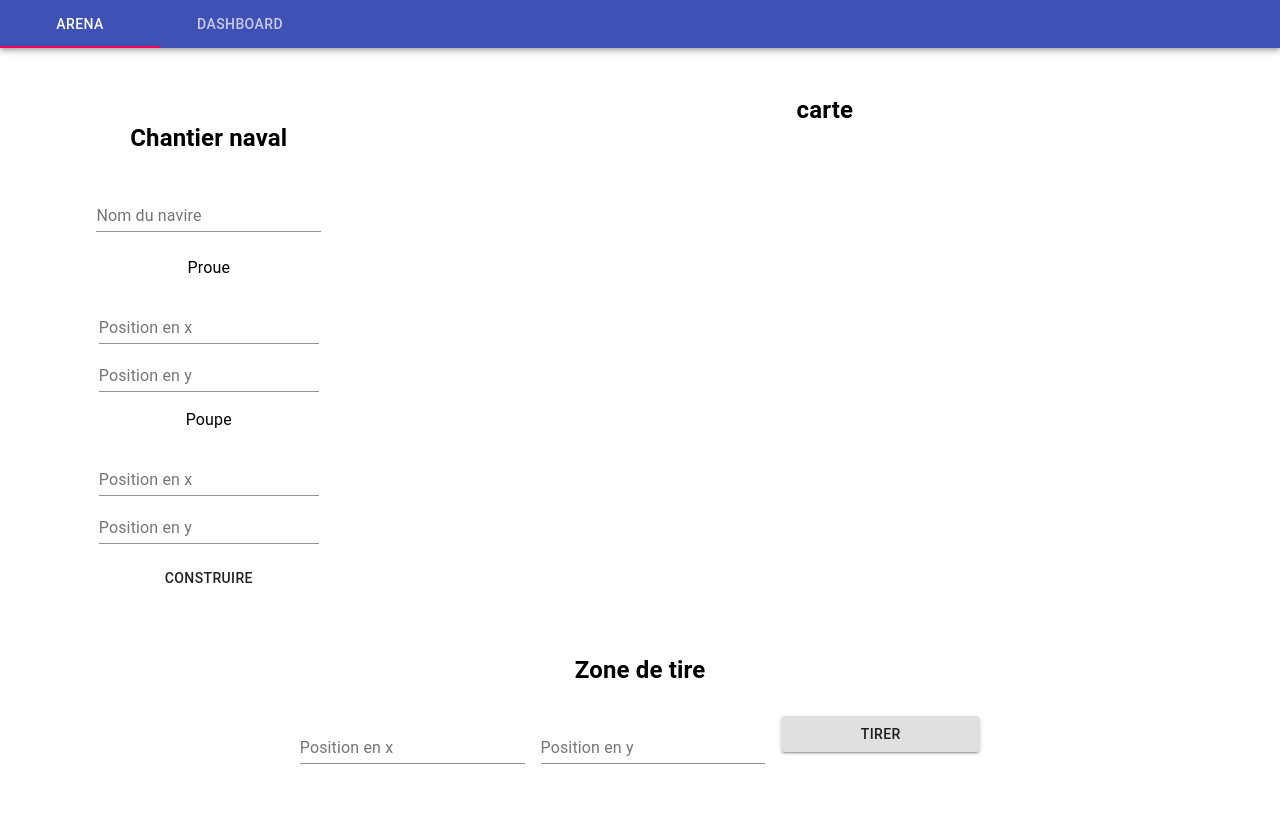
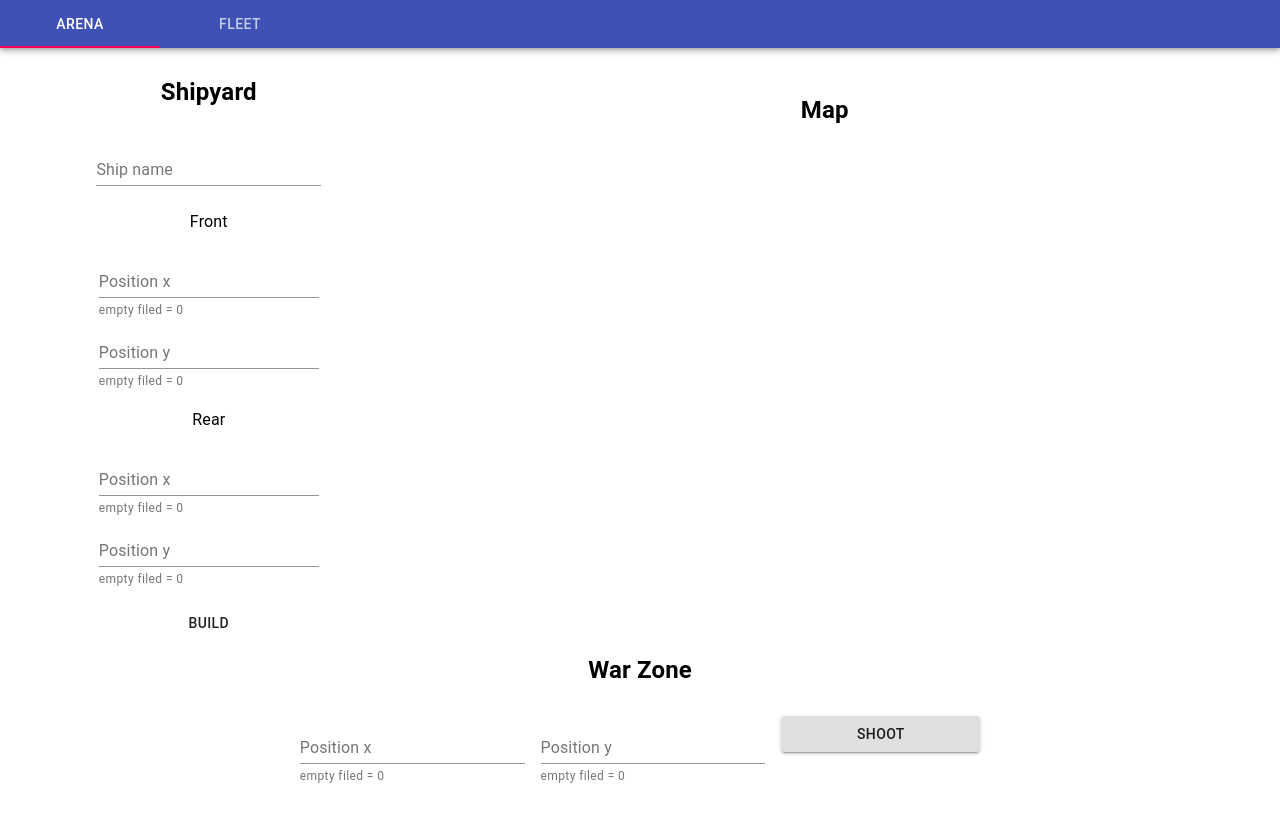
Before and after one commit to Hotaru24/Lectra-battleship, a React (Create React App) app: page / in a window 1280 px wide. Shown: the top 822 px of the page. Built offline with nearby package versions, Linux system fonts and the light colour scheme.

Commit message:
free ship created area check is done

```diff
--- a/src/App.js
+++ b/src/App.js
@@ -69,7 +69,7 @@ const App = () => {
           <AppBar position="static">
             <Tabs value={value} onChange={handleChange} aria-label="simple tabs example">
               <Tab label="Arena" {...a11yProps(0)} />
-              <Tab label="Dashboard" {...a11yProps(1)} />
+              <Tab label="Fleet" {...a11yProps(1)} />
             </Tabs>
           </AppBar>
           <TabPanel value={value} index={0}>
--- a/src/Components /Arena/Arena.jsx
+++ b/src/Components /Arena/Arena.jsx
@@ -36,42 +36,60 @@ const Arena = () => {
   });
 
 
-  const createBoat = () => {
+  const createBoat = async () => {
 
     let fx = Number(newBoat.frontX);
     let fy = Number(newBoat.frontY);
     let rx = Number(newBoat.rearX);
     let ry = Number(newBoat.rearY);
     let values = (fx|| ry || fy || rx);
+    let shipArea = false;
 
-    if (rx === fx) {
+    if (rx === fx) { // PV calculate with the ship length
       newBoat.pv = fy - ry + 1;
     } else {
       newBoat.pv = fx - ry + 1;
     };
 
-    if (values.length < 1 || newBoat.name.length < 1){ //required
+    boatsList.map( createdBoat => { //check if area is free
+      let result = false;
+      for (let i = 0; i < createdBoat.pv; i++) {
+        if( ((Number(createdBoat.frontX) === fx) && (Number(createdBoat.rearX) + i === rx) && (Number(createdBoat.rearY) === ry)) ||
+            ((Number(createdBoat.frontY) === fy) && (Number(createdBoat.rearX)  === rx) && (Number(createdBoat.rearY) + i === ry)) ) {
+              result = true;
+              shipArea = result;
+              break
+        }
+      }
+      return(result = false)
+    });
+
+    if (values.length < 1 || newBoat.name.length < 1){ // required input
       alert("All the fileds must be completed !")
-    } else if (values > 9 || values < 0 ){ //length
+    } else if (values > 9 || values < 0 ){ //good length
       alert("Values must be between 0 and 9 !")
+    } else if(shipArea === true){
+      alert("There is already a ship at this place !") //free area ?
     } else if(rx > fx || ry > fy){
       alert("Rear cant be under the front !") //orientation
     } else if (fx !== rx && fy !== ry) {
       alert("Boat cant be in diagonal !") //orientation 2
     } else {
-      setBoatsList([...boatsList, newBoat]);
+      setBoatsList([...boatsList, newBoat]); // creat the boat
     }
+
   }
+
 
   const shoot = () => {
     let sX = newShoot.shootX;
     let sY = newShoot.shootY;
 
-    if (shootsList.includes(newShoot)) {
-      alert('area already targeted') // already shoot
+    if (shootsList.includes(newShoot)) { // check if already shoot
+      alert('area already targeted')
     } else {
       boatsList.map(boat => {
-        if((sX === (boat.frontX && boat.rearX) && sY >= boat.rearY && sY <= boat.frontY)||
+        if((sX === (boat.frontX && boat.rearX) && sY >= boat.rearY && sY <= boat.frontY)|| // check if there is a boat in area
            (sY === (boat.frontY && boat.rearY) && sX >= boat.rearX && sX <= boat.frontX)){
             return(
             setShootsList([...shootsList, newShoot]),
@@ -85,55 +103,68 @@ const Arena = () => {
     }
   }
 
+
   return(
     <div id="arena-body">
       <div id="shipyard">
-        <h2>Chantier naval</h2>
+        <h2>Shipyard</h2>
         <form className={classes.root} noValidate autoComplete="off">
           <TextField
             id="standard-basic"
-            label="Nom du navire"
+            label="Ship name"
             onChange={(e) => setNewBoat({ ...newBoat, name: e.target.value})}/>
           <div>
-            <p>Proue</p>
+            <p>Front</p>
             <TextField
               id="standard-basic"
-              label="Position en x"
+              type="number"
+              helperText="empty filed = 0"
+              label="Position x"
               onChange={(e) => setNewBoat({ ...newBoat, frontX: e.target.value})}/>
             <TextField
               id="standard-basic"
-              label="Position en y"
+              type="number"
+              helperText="empty filed = 0"
+              label="Position y"
               onChange={(e) => setNewBoat({ ...newBoat, frontY: e.target.value})}/>
           </div>
           <div>
-            <p>Poupe</p>
+            <p>Rear</p>
             <TextField
               id="standard-basic"
-              label="Position en x"
+              type="number"
+              helperText="empty filed = 0"
+               label="Position x"
               onChange={(e) => setNewBoat({ ...newBoat, rearX: e.target.value})}/>
             <TextField
               id="standard-basic"
-              label="Position en y"
+              type="number"
+              helperText="empty filed = 0"
+              label="Position y"
               onChange={(e) => setNewBoat({ ...newBoat, rearY: e.target.value})}/>
           </div>
-          <Button tvariant="raised" onClick={createBoat}>Construire</Button>
+          <Button tvariant="raised" onClick={createBoat}>Build</Button>
         </form>
       </div>
       <div id="map">
-        <h2>carte</h2>
+        <h2>Map</h2>
       </div>
       <div id="warzone">
-        <h2>Zone de tire</h2>
+        <h2>War Zone</h2>
         <form className={classes.root} noValidate autoComplete="off">
             <TextField
               id="standard-basic"
-              label="Position en x"
+              type="number"
+              helperText="empty filed = 0"
+              label="Position x"
               onChange={(e) => setNewShoot({ ...newShoot, shootX: e.target.value})}/>
             <TextField
               id="standard-basic"
-              label="Position en y"
+              type="number"
+              helperText="empty filed = 0"
+              label="Position y"
               onChange={(e) => setNewShoot({ ...newShoot, shootY: e.target.value})}/>
-            <Button variant="contained" onClick={shoot}>Tirer</Button>
+            <Button variant="contained" onClick={shoot}>Shoot</Button>
         </form>
       </div>
 
```
